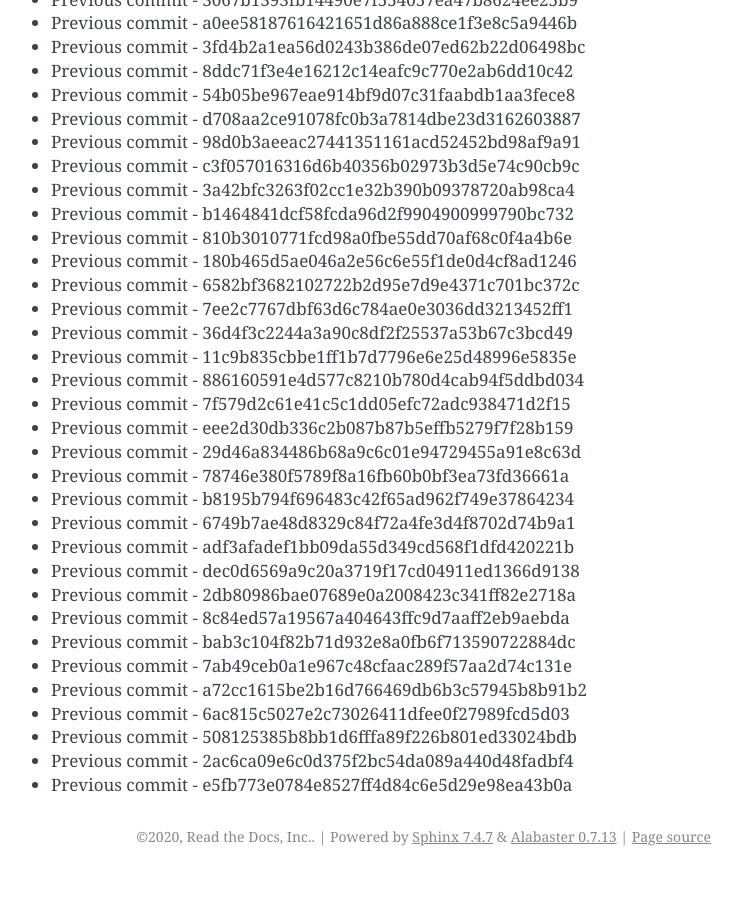
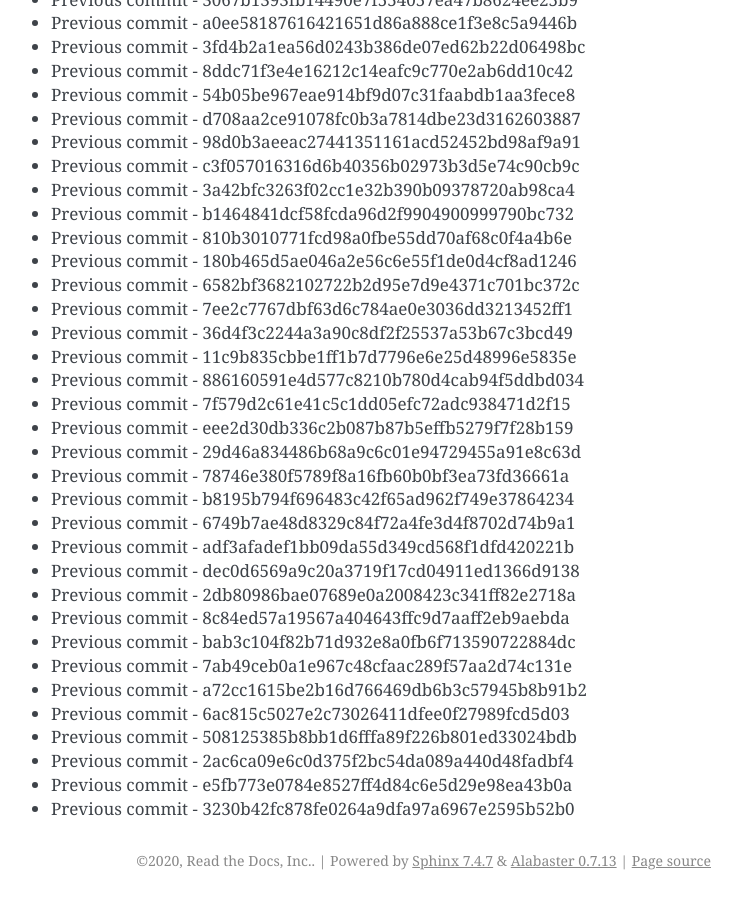
Before and after one commit to readthedocs/rtd-git-stresstest, a Sphinx documentation site: the page built from docs/updates.rst, in a window 1280 px wide and 900 px high, scrolled down 91322 px. Shown: the whole window, without its empty margins (399-1141 px from the left). Built offline with Sphinx 7.4.7, drawn with Linux system fonts in a browser that asks for light colours; before the commit the page ends 92198 px from its top, so only the background shows below that.

Commit message:
Generating commit from previous: 3230b42fc878fe0264a9dfa97a6967e2595b52b0

```diff
--- a/docs/updates.rst
+++ b/docs/updates.rst
@@ -3869,3 +3869,4 @@ It can be tested for any performance characteristics.
 * Previous commit - 508125385b8bb1d6fffa89f226b801ed33024bdb
 * Previous commit - 2ac6ca09e6c0d375f2bc54da089a440d48fadbf4
 * Previous commit - e5fb773e0784e8527ff4d84c6e5d29e98ea43b0a
+* Previous commit - 3230b42fc878fe0264a9dfa97a6967e2595b52b0
```
